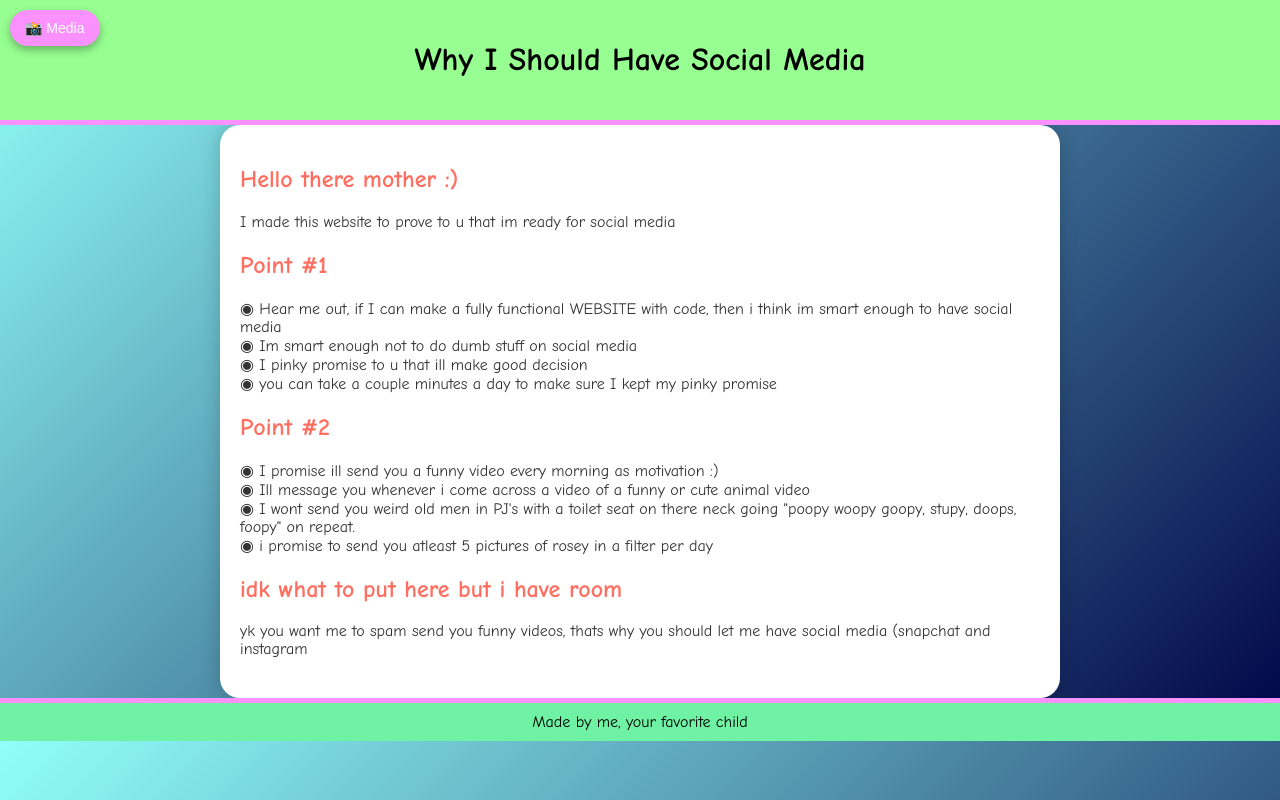
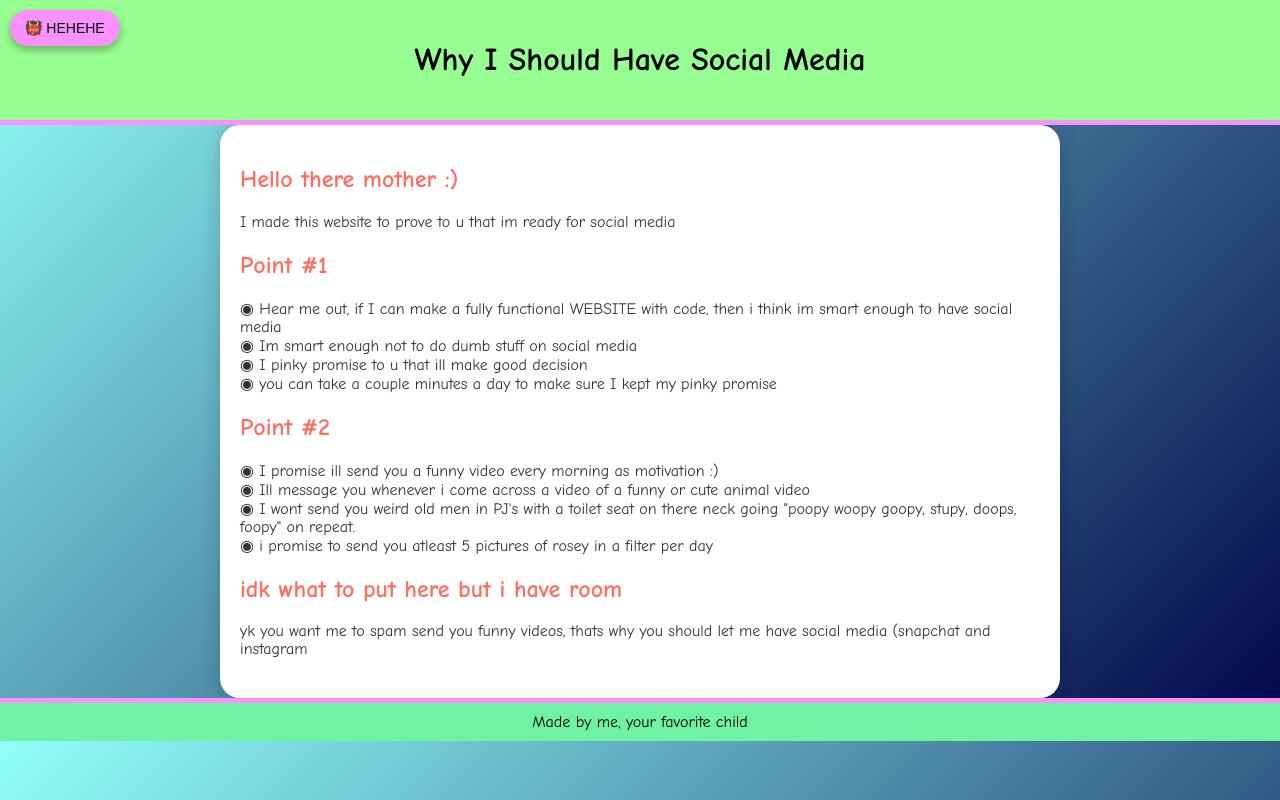
Before and after one commit to CJDavis30/social_media, a plain HTML site: page index.html in a window 1280 px wide. Drawn offline with Linux system fonts and the light colour scheme.

Commit message:
Update index.html

```diff
--- a/index.html
+++ b/index.html
@@ -25,7 +25,7 @@
             top: 10px;
             left: 10px;
             background: #fa91ff;
-            color: white;
+            color: black;
             border: none;
             padding: 10px 15px;
             border-radius: 30px;
@@ -35,7 +35,7 @@
             transition: transform 0.2s, background 0.3s;
         }
         .media-button:hover {
-            background: #ff6f61;
+            background: #ffc894;
             transform: scale(1.1) rotate(-5deg);
         }
         main {
@@ -71,7 +71,7 @@
 <body>
     <header>
         <a href="media.html">
-            <button class="media-button">📸 Media</button>
+            <button class="media-button"> 👹 HEHEHE</button>
         </a>
         <h1>Why I Should Have Social Media</h1>
     </header>
```
